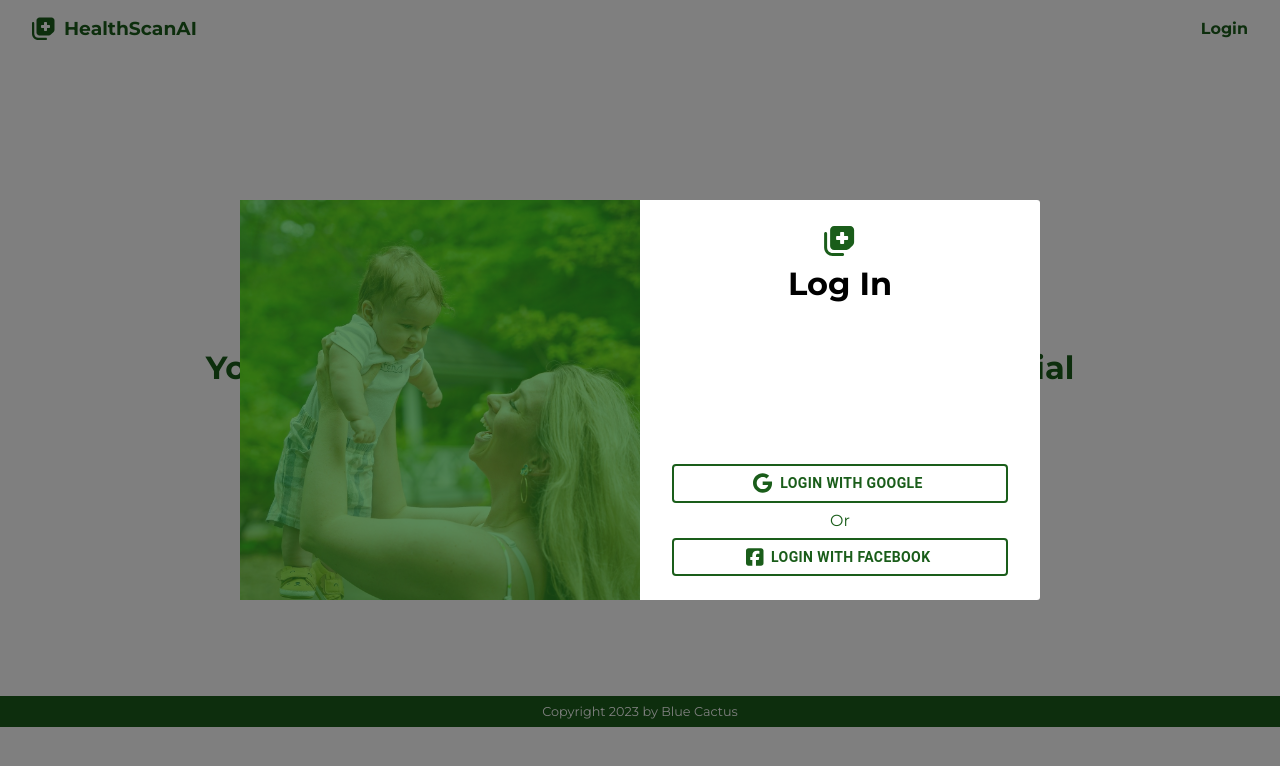
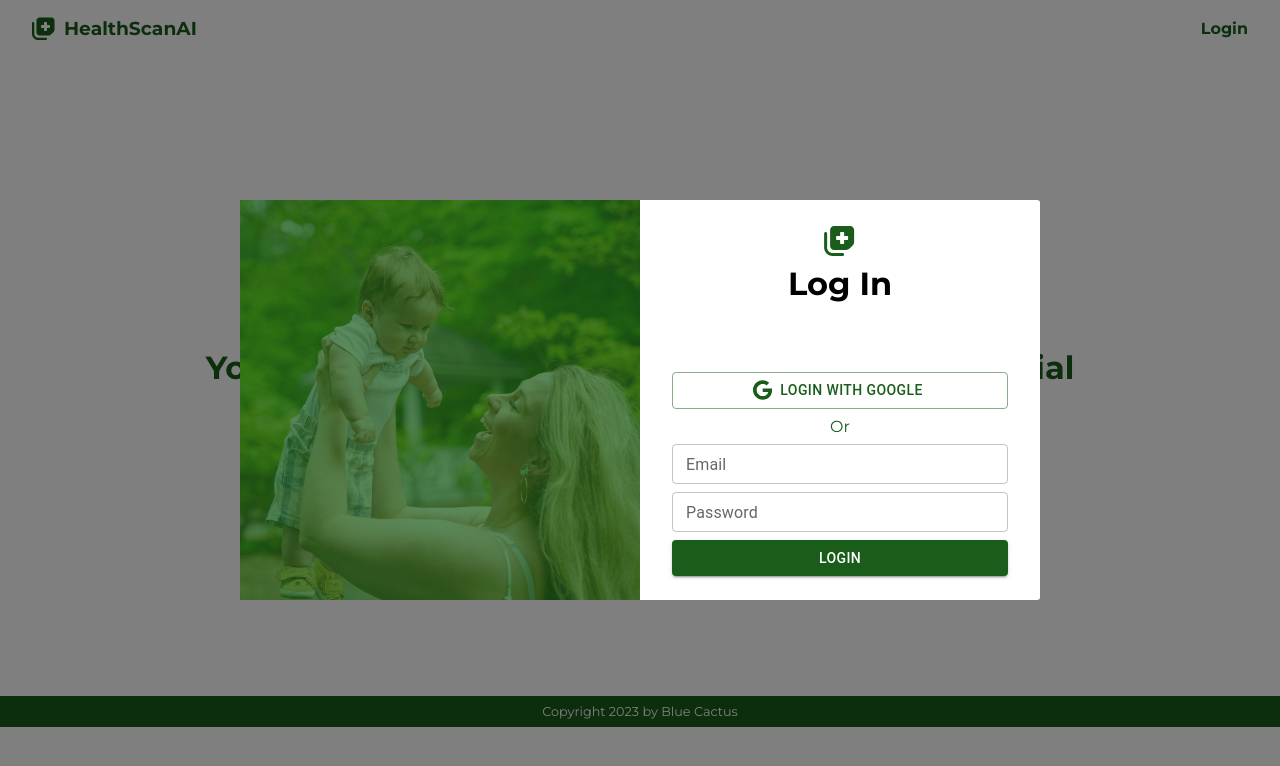
Before and after one commit to KevinChristian30/Medi-front-end, a Next.js app: page / in a window 1280 px wide. Both pictures are taken after a click on the element "Login". Shown: the top 766 px of the page. Built offline with nearby package versions, Linux system fonts and the light colour scheme; no server answers.

Commit message:
Finished Login Modal

```diff
--- a/components/navbar/loginModal/loginModal.module.css
+++ b/components/navbar/loginModal/loginModal.module.css
@@ -56,3 +56,10 @@
   gap: 8px;
   padding: 0 32px;
 }
+
+.loginFormContainer {
+  width: 100%;
+  display: flex;
+  flex-direction: column;
+  gap: 8px;
+}
--- a/components/navbar/loginModal/loginModal.tsx
+++ b/components/navbar/loginModal/loginModal.tsx
@@ -1,41 +1,31 @@
 import { FontAwesomeIcon } from "@fortawesome/react-fontawesome";
 import style from "./loginModal.module.css";
 import { faNotesMedical } from "@fortawesome/free-solid-svg-icons";
-import { Button } from "@mui/material";
 import { useAuthState } from "react-firebase-hooks/auth";
 import { GoogleAuthProvider, signInWithPopup } from "firebase/auth";
 import { auth } from "../../../firebase/firebaseConfig";
 import { useEffect } from "react";
-import { faGoogle, faSquareFacebook } from "@fortawesome/free-brands-svg-icons";
+import { faGoogle } from "@fortawesome/free-brands-svg-icons";
 import loginImage from "../../../public/login-image.jpg";
 import Image from "next/image";
-
-const buttonStyle = {
-  color: '#1A5D1A',
-  borderColor: '#1A5D1A',
-  display: 'flex',
-  alignItems: 'center',
-  fontWeight: '700',
-  border: '2px solid',
-  width: '100%',
-
-  '&:hover': {
-    color: 'white',
-    borderColor: '#1A5D1A',
-    backgroundColor: '#1A5D1A',
-  }
-};
+import { Button, TextField } from "@mui/material";
 
 const LoginModal = () => {
   const [user, setUser] = useAuthState(auth);
 
   const googleAuth: GoogleAuthProvider = new GoogleAuthProvider();
 
-  const login = async () => {
-    const result = await signInWithPopup(auth, googleAuth);
+  const loginWithGoogle = async () => {
+    try {
+      const result = await signInWithPopup(auth, googleAuth);
+    } catch {
 
-    console.log(result);
+    }
   };
+
+  const loginWithEmailAndPassword = async() => {
+
+  }
 
   useEffect(() => {
     console.log(user);
@@ -55,21 +45,28 @@ const LoginModal = () => {
         <div className={style.bottom}>
           <Button
             variant="outlined"
-            onClick={login}
+            onClick={loginWithGoogle}
             startIcon={<FontAwesomeIcon icon={faGoogle}/>}
-            sx={buttonStyle}
-            >
+            fullWidth>
             Login with Google
           </Button>
           <p>Or</p>
-          <Button
-            variant="outlined"
-            onClick={login}
-            startIcon={<FontAwesomeIcon icon={faSquareFacebook}/>}
-            sx={buttonStyle}
-            >
-            Login with Facebook
-          </Button>
+          <div className={style.loginFormContainer}>
+            <TextField
+              label="Email"
+              size="small"
+            />
+            <TextField
+              label="Password"
+              size="small"
+            />
+            <Button
+              variant="contained"
+              onClick={loginWithEmailAndPassword}
+              fullWidth>
+              Login
+            </Button>
+          </div>
         </div>
       </div>
     </div>
--- a/pages/_app.tsx
+++ b/pages/_app.tsx
@@ -1,8 +1,22 @@
+import { ThemeProvider, createTheme } from '@mui/material'
 import '../styles/globals.css'
 import type { AppProps } from 'next/app'
+import { Theme } from '../styles/globals';
 
 function MyApp({ Component, pageProps }: AppProps) {
-  return <Component {...pageProps} />
+  const theme = createTheme({
+    palette: {
+      primary: {
+        main: Theme.primary
+      }
+    }
+  });
+
+  return (
+    <ThemeProvider theme={theme}>
+      <Component {...pageProps} />
+    </ThemeProvider>
+  )
 }
 
 export default MyApp
--- /dev/null
+++ b/styles/globals.ts
@@ -0,0 +1,21 @@
+interface Theme  {
+  primary: string;
+  primaryVariant: string;
+  secondary: string;
+  secondaryVariant: string;
+  tertiary: string;
+  white: string;
+  black: string;
+  lightgray: string;
+}
+
+export const Theme: Theme = {
+  primary: "#1A5D1A",
+  primaryVariant: "#9ED5C5",
+  secondary: "#EA907A",
+  secondaryVariant: "#ffb703",
+  tertiary: "#FBC687",
+  white: "white",
+  black: "black",
+  lightgray: "lightgray"
+}
```
Also changed, not shown: pages/login/index.tsx (deleted, +0 -37 lines), pages/login/index.module.css (deleted).
